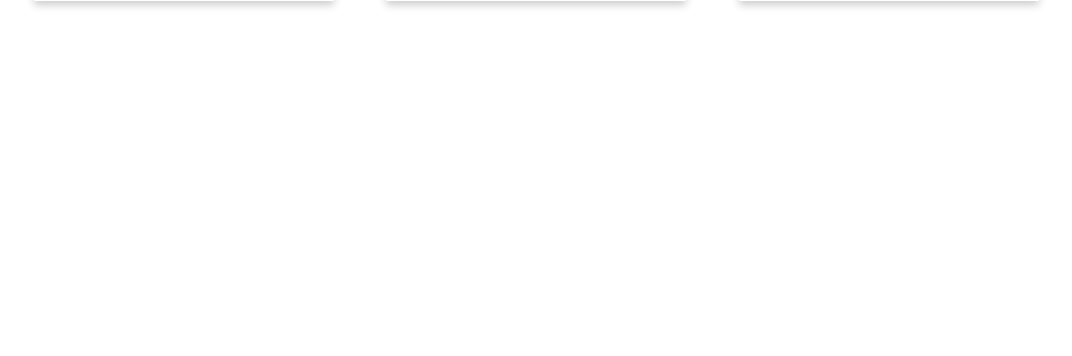
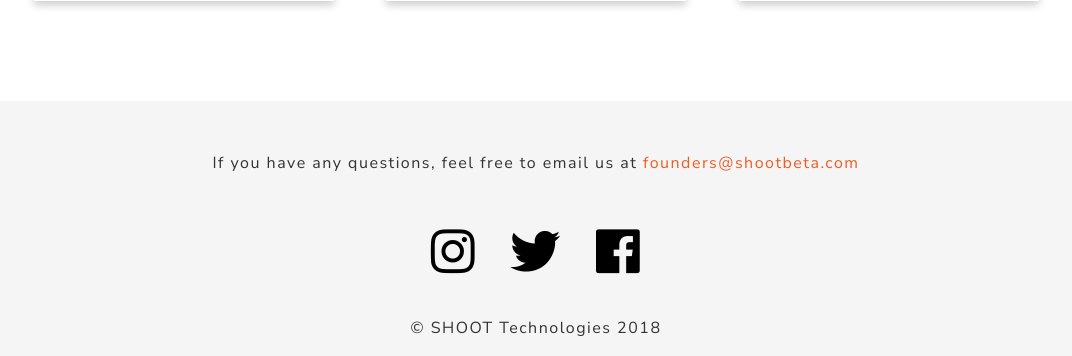
Before and after one commit to nabilahsan/shoot-mvp, a PHP site: page / in a window 1280 px wide. Shown: the part 762-1118 px from the top of the page, without its empty margins (104-1176 px from the left). Before the commit the page ends 770 px from the top, so only its background shows below. Run offline with PHP 8.4, Linux system fonts and the light colour scheme; some libraries are stand-ins or nearby versions.

Commit message:
added footer
Signed-off-by: nabilahsan <nabilahsan95@gmail.com>

```diff
--- a/index.html
+++ b/index.html
@@ -130,6 +130,32 @@
         </div>
     </div>
 
+    <footer id="bottomBar">
+
+        <div id="questions">
+            <p>If you have any questions, feel free to email us at <a id="email" href="mailto:founders@shootbeta.com">founders@shootbeta.com</a></p>
+        </div>
+
+        <div id="icons">
+            <a id="instagram" class="fab fa-instagram" href="https://www.instagram.com/shoothouston/" target="_blank">
+            </a>
+
+            <a id="twitter" class="fab fa-twitter" href="https://twitter.com/shoothouston" target="_blank">
+
+            </a>
+
+            <a id="facebook" class="fab fa-facebook" href="https://www.facebook.com/shootbeta/" target="_blank">
+
+            </a>
+
+        </div>
+
+        <div id="copyright">
+            <p>&copy; SHOOT Technologies 2018</p>
+        </div>
+
+    </footer>
+
     <!-- Scripts -->
     <!--Bootstrap JS files-->
     <script src="https://code.jquery.com/jquery-3.3.1.slim.min.js" integrity="sha384-q8i/X+965DzO0rT7abK41JStQIAqVgRVzpbzo5smXKp4YfRvH+8abtTE1Pi6jizo"
--- a/resources/css/style.css
+++ b/resources/css/style.css
@@ -27,7 +27,8 @@ li {
   list-style-type: none;
 }
 
-a, a:hover{
+a,
+a:hover {
   text-decoration: none;
   color: inherit;
   cursor: pointer;
@@ -71,7 +72,7 @@ nav {
 }
 
 #items:hover {
-  box-shadow: 0 8px 16px 0 rgba(0,0,0,0.2);
+  box-shadow: 0 8px 16px 0 rgba(0, 0, 0, 0.2);
 }
 
 #items label {
@@ -123,7 +124,8 @@ nav {
   padding-left: 35px;
 }
 
-#price, #pname {
+#price,
+#pname {
   padding-left: 20px;
 }
 
@@ -131,6 +133,61 @@ nav {
   font-weight: bold;
   font-size: 1.5em;
 }
+
+/* Footer */
+
+footer {
+  padding-top: 50px;
+  margin: 100px 0 0 0;
+  background-color: whitesmoke;
+}
+
+#bottomBar {
+  display: flex;
+  justify-content: center;
+  text-align: center;
+  flex-direction: column;
+}
+
+#questions {
+  padding: 0 10px 0 10px;
+}
+
+#email {
+  color: #F15B22;
+}
+
+#icons {
+  font-size: 50px;
+  margin: 25px 0 25px 0;
+}
+
+#icons a {
+  color: black;
+}
+
+#twitter,
+#instagram {
+  margin-right: 20px;
+}
+
+#twitter:hover {
+  transition: 0.3s;
+  color: #1da1f2;
+}
+
+#facebook:hover {
+
+  transition: 0.3s;
+  color: #3b5998;
+}
+
+#instagram:hover {
+
+  transition: 0.3s;
+  color: #c32aa3;
+}
+
 
 /*Media Queries*/
 
```
Also changed, not shown: gp1.html (+29 -3 lines), gp1Booking.html (+25 -0 lines), gp2.html (+29 -3 lines), gp2Booking.html (+26 -1 lines), gp3.html (+26 -0 lines), gp3Booking.html (+26 -0 lines), resources/css/form.css (+55 -0 lines), resources/css/profile.css (+62 -3 lines).
